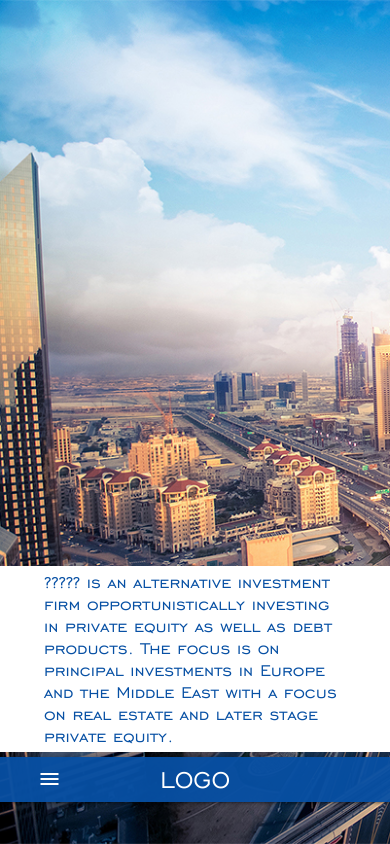
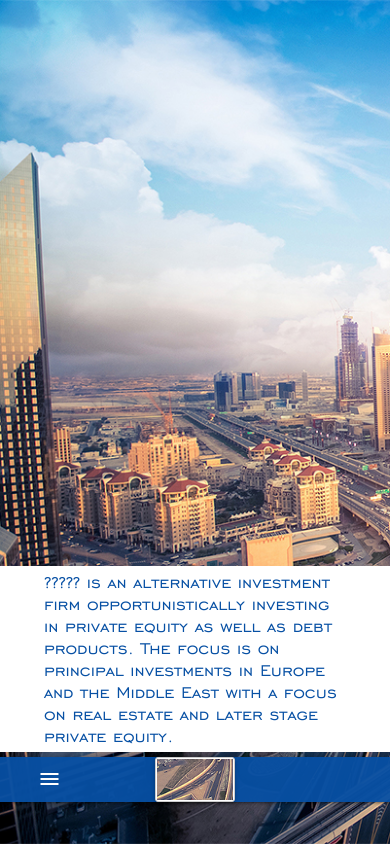
Before and after one commit to AhmedEid3/lp, a website: page src/template/index.html in a window 390 px wide. Drawn offline with nearby package versions, Linux system fonts and the light colour scheme; files that its build step writes are made by us from their sources; files whose address does not match are found by name.

Commit message:
add logo

```diff
--- a/src/scss/components/_navbar.scss
+++ b/src/scss/components/_navbar.scss
@@ -23,6 +23,18 @@
       border: 1px solid #ccc;
       border-radius: 3px;
       padding: 3px;
+      img {
+        height: 100%;
+        max-width: 100%;
+      }
+    }
+    .logo-mobile {
+      width: 80px;
+      height: 45px;
+      background: #ffffff;
+      border: 1px solid #ccc;
+      border-radius: 3px;
+      padding: 1px;
       img {
         height: 100%;
         max-width: 100%;
--- a/src/template/index.html
+++ b/src/template/index.html
@@ -38,7 +38,10 @@
             </div>
           </a>
           <a href="#" class="brand-logo show-on-medium-and-down hide-on-med-and-up">
-            LOGO
+            <div class="logo-mobile z-depth-1">
+              <img src="images/logo_mobile.jpg" alt="">
+            </div>
+
           </a>
 
           <a href="mailto:Office@company.com" class="hide-on-med-and-down mail">
```
Also changed, not shown: dist/css/main-style.css, dist/css/main-style.min.css, dist/images/bg_img copy.jpg (added), dist/images/logo_mobile.jpg (added), dist/index.html, 1 other file.
